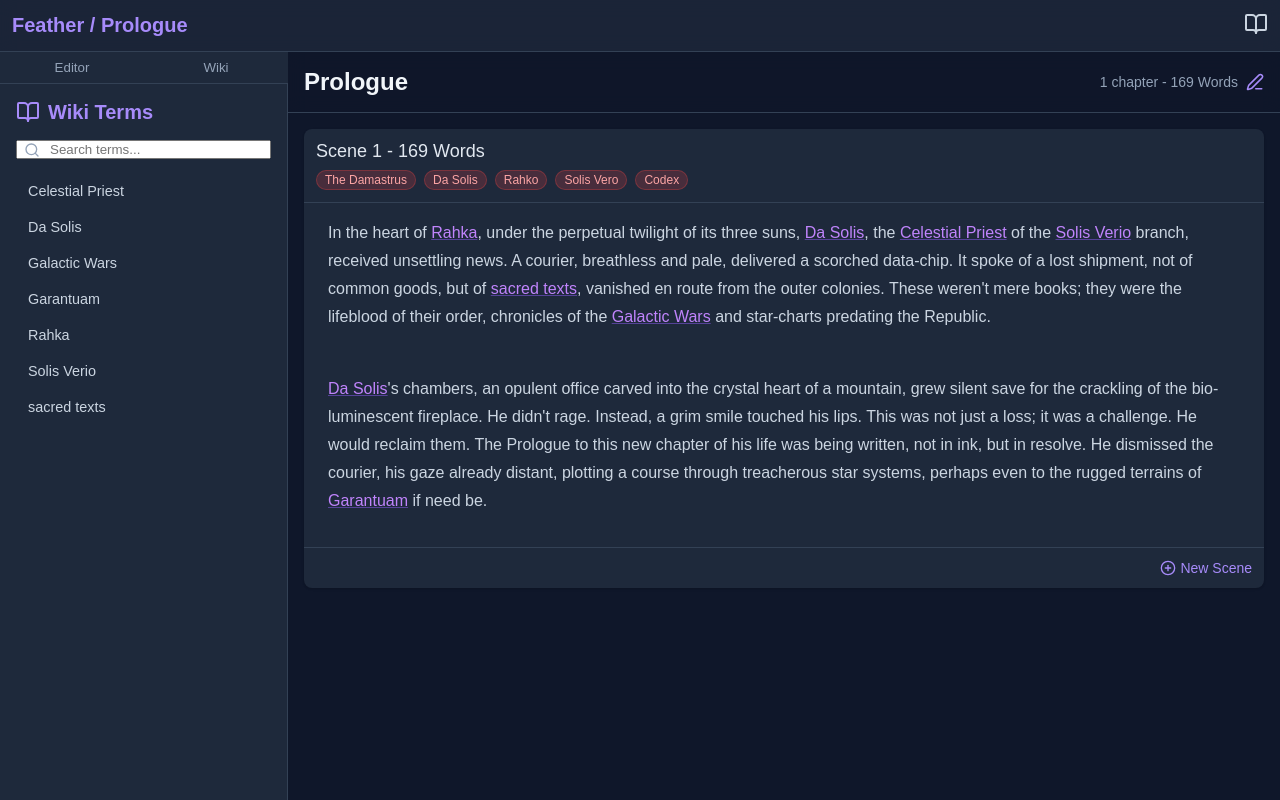
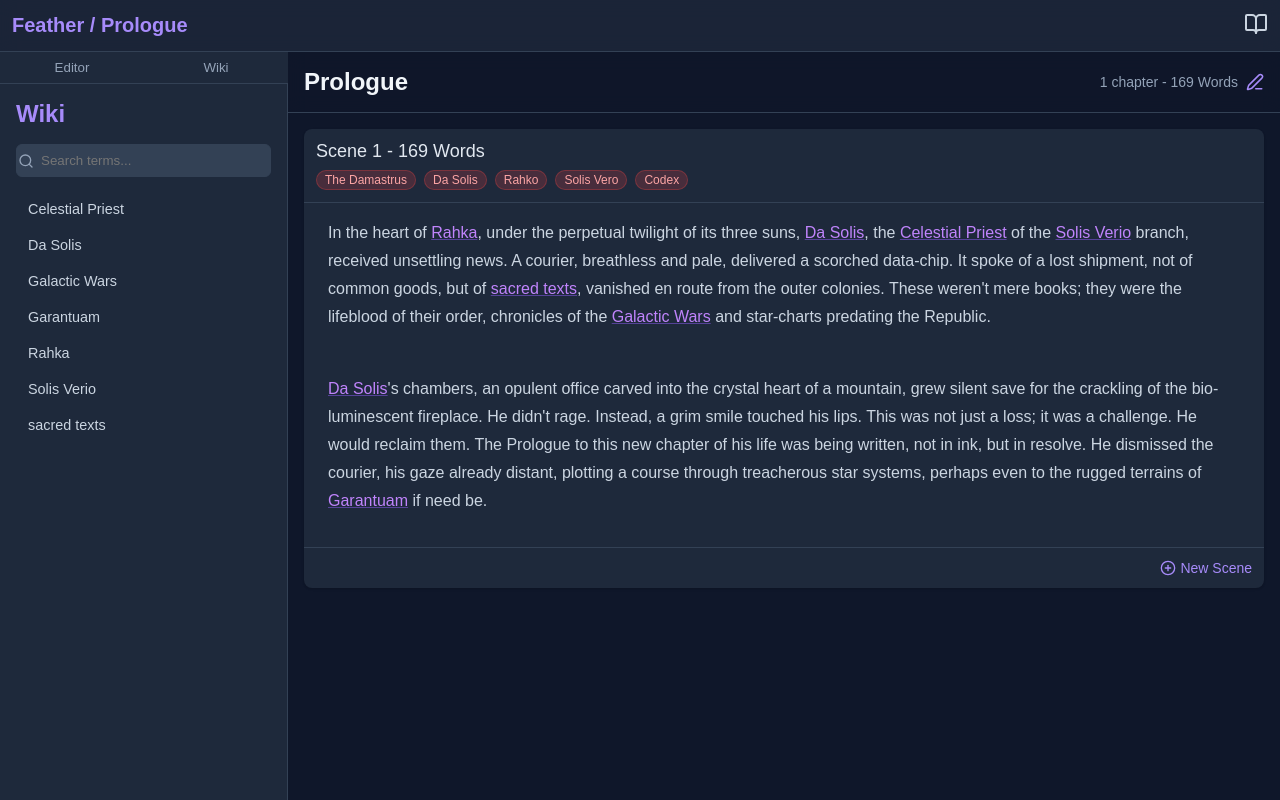
Before and after one commit to shmublu/feather-app, a Next.js app: page / in a window 1280 px wide. Built offline with nearby package versions, Linux system fonts and the light colour scheme.

Commit message:
fixed input bar

```diff
--- a/src/components/fiction/SidebarFiction.module.css
+++ b/src/components/fiction/SidebarFiction.module.css
@@ -3,7 +3,7 @@
    ------------------------- */
 
    .sidebar {
-    width: 16rem; /* w-64 */
+    width: 100%; /* w-64 */
     background-color: rgba(30, 41, 59, 0.8); /* bg-slate-800/80 */
     backdrop-filter: blur(10px);
     border-right: 1px solid #334155; /* border-slate-700 */
--- a/src/components/wiki/SidebarWiki.module.css
+++ b/src/components/wiki/SidebarWiki.module.css
@@ -42,14 +42,20 @@
 .searchContainer {
   position: relative;
   margin-bottom: 1rem;
+
 }
 .searchInput {
   width: 100%;
-  padding-left: 2rem; /* pl-8 */
+  border: 1px solid #334155; /* border-slate-700 */
+  border-radius: 0.375rem; /* rounded-md */
+  color: #334155;
+  /*bg-slate-700 */
+  background-color: #334155; /* bg-slate-700 */
+  padding-left: 1.5rem; /* pl-8 */
 }
 .searchIcon {
   position: absolute;
-  left: 0.5rem; /* left-2 */
+  left: 0.1rem; /* left-2 */
   top: 50%;
   transform: translateY(-50%);
   width: 1rem; /* w-4 h-4 */
--- a/src/components/wiki/SidebarWiki.tsx
+++ b/src/components/wiki/SidebarWiki.tsx
@@ -25,8 +25,7 @@ const SidebarWiki: React.FC<SidebarWikiProps> = ({ terms, onSelectTerm, selected
   return (
     <aside className={`${styles.sidebar} ${isMobileMenuOpen ? styles.sidebarOpen : styles.sidebarClosed}`}>
       <div className={styles.header}>
-        <BookOpen className={styles.headerIcon} />
-        <h2 className={styles.headerTitle}>Wiki Terms</h2>
+        <h1 className={styles.title}>Wiki</h1>
       </div>
       <div className={styles.searchContainer}>
         <input
--- a/src/components/wiki/WikiEditor.module.css
+++ b/src/components/wiki/WikiEditor.module.css
@@ -40,6 +40,7 @@
     background-color: transparent;
     border: none;
     padding: 0.25rem;
+    field-sizing: content;
 }
 .titleInput:focus {
     outline: 1px solid #a78bfa;
--- a/src/styles/globals.css
+++ b/src/styles/globals.css
@@ -54,3 +54,12 @@ a {
   transition: background-color 0.2s ease, color 0.2s ease;
   border: none;
 }
+
+.input-base {
+  width: 100%;
+  padding: 0.5rem; /* py-2 px-4 */
+  border-radius: 0.375rem; /* rounded-md */
+  border: 1px solid #334155; /* border-slate-700 */
+  background-color: #334155; /* bg-slate-700 */
+  color: #cbd5e1; /* text-slate-300 */
+}
```
